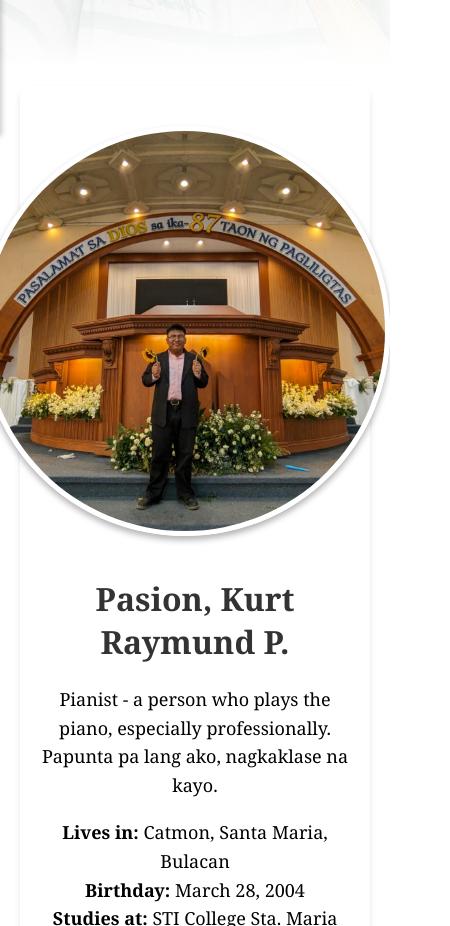
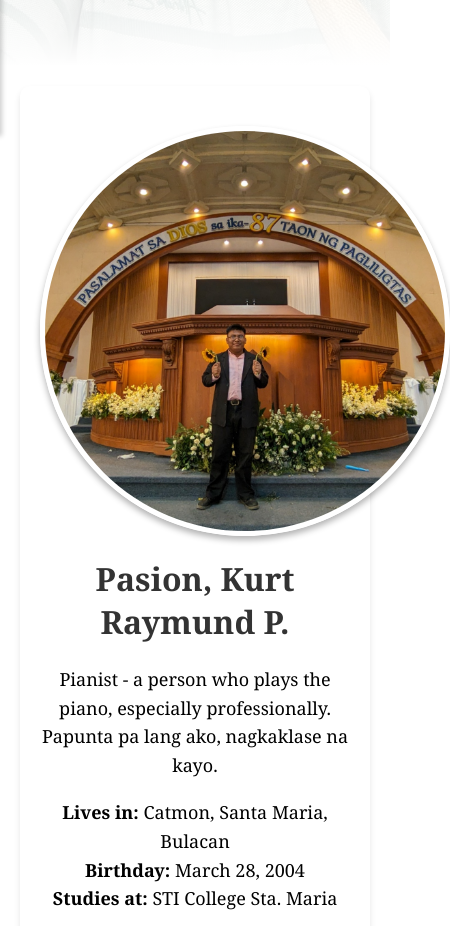
Before and after one commit to pasion-285567/pasionkrp, a plain HTML site: page index.html in a window 390 px wide. Shown: the part 778-1704 px from the top of the page, 450 px wide, since content can reach past the window. Drawn offline with Linux system fonts and the light colour scheme.

Commit message:
Update index.html

```diff
--- a/index.html
+++ b/index.html
@@ -398,6 +398,7 @@ body {
             margin: 20px;
             border-radius: 10px;
             box-shadow: 0px 4px 6px rgba(0, 0, 0, 0.1);
+
         }
 
         .profile-container {
@@ -451,7 +452,21 @@ body {
 
             .profile-container {
                 margin-bottom: 20px;
+                display: flex;
+        justify-content: center;
+        align-items: center;
+        margin: 0 auto;
+        text-align: center;
             }
+            .profile-container img {
+        display: block;
+        margin: 0 auto;
+    }
+
+    .about-me-content {
+        text-align: center;
+    }
+
         }
     </style>
 </head>
```
